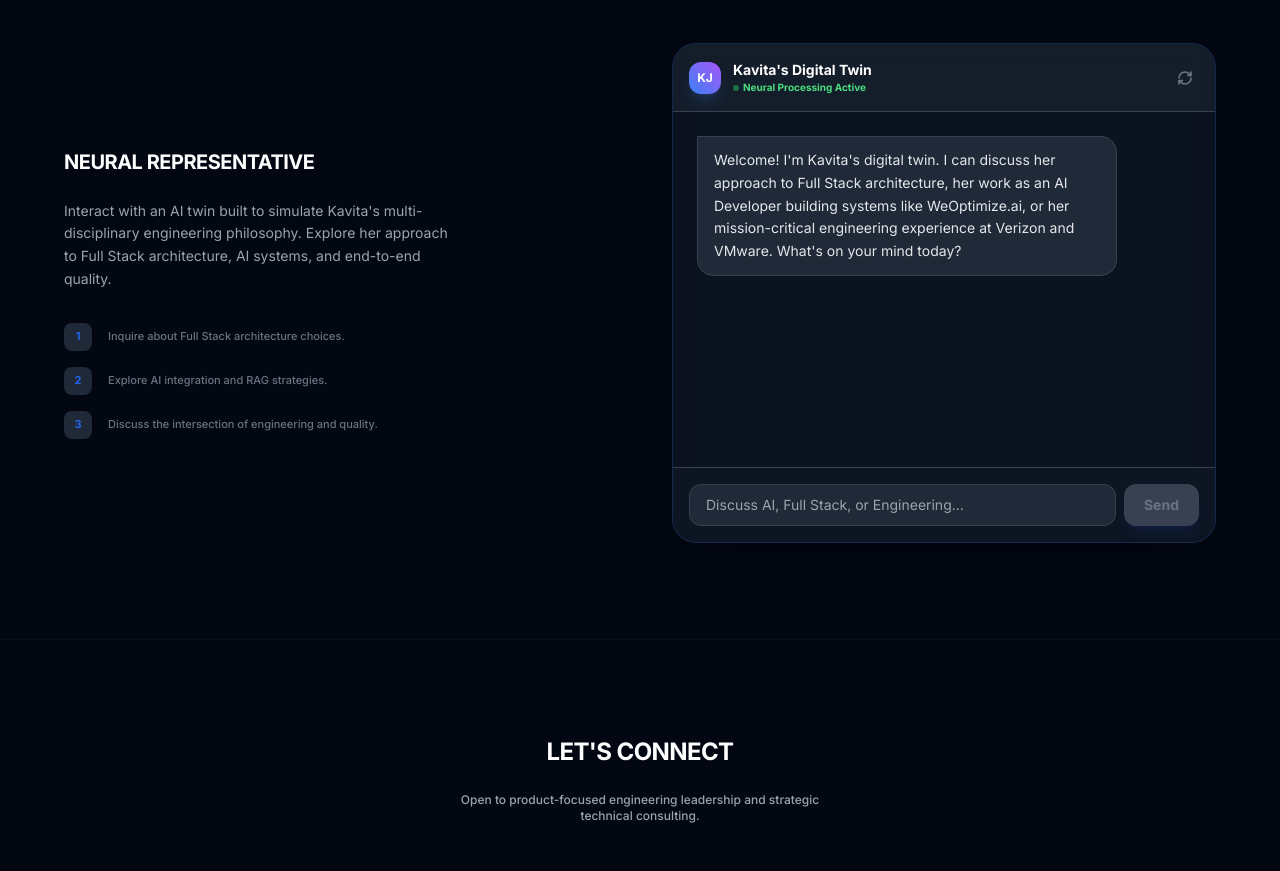
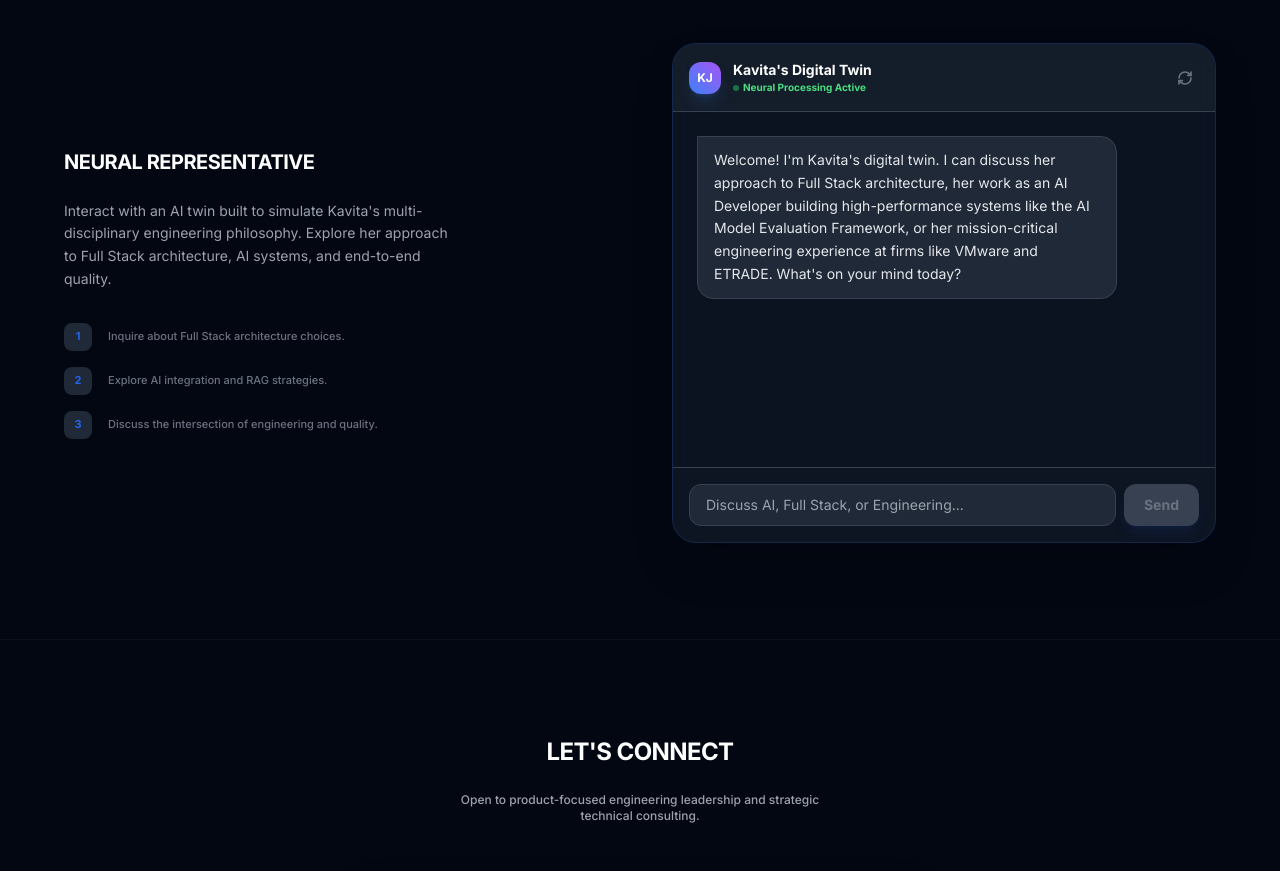
Before and after one commit to kavitaj11/kavita-jadhav-ai-developer-portfolio, a React (Vite) app: page / in a window 1280 px wide. Shown: the part 6500-7371 px from the top of the page. Built offline with nearby package versions, Linux system fonts and the light colour scheme.

Commit message:
chore: update project files

```diff
--- a/components/AIChat.tsx
+++ b/components/AIChat.tsx
@@ -4,7 +4,7 @@ import { getAIResponse } from '../services/geminiService.ts';
 
 const INITIAL_MESSAGE: ChatMessage = {
   role: 'assistant',
-  content: "Welcome! I'm Kavita's digital twin. I can discuss her approach to Full Stack architecture, her work as an AI Developer building systems like WeOptimize.ai, or her mission-critical engineering experience at Verizon and VMware. What's on your mind today?"
+  content: "Welcome! I'm Kavita's digital twin. I can discuss her approach to Full Stack architecture, her work as an AI Developer building high-performance systems like the AI Model Evaluation Framework, or her mission-critical engineering experience at firms like VMware and ETRADE. What's on your mind today?"
 };
 
 const THINKING_STATUSES = [
```
